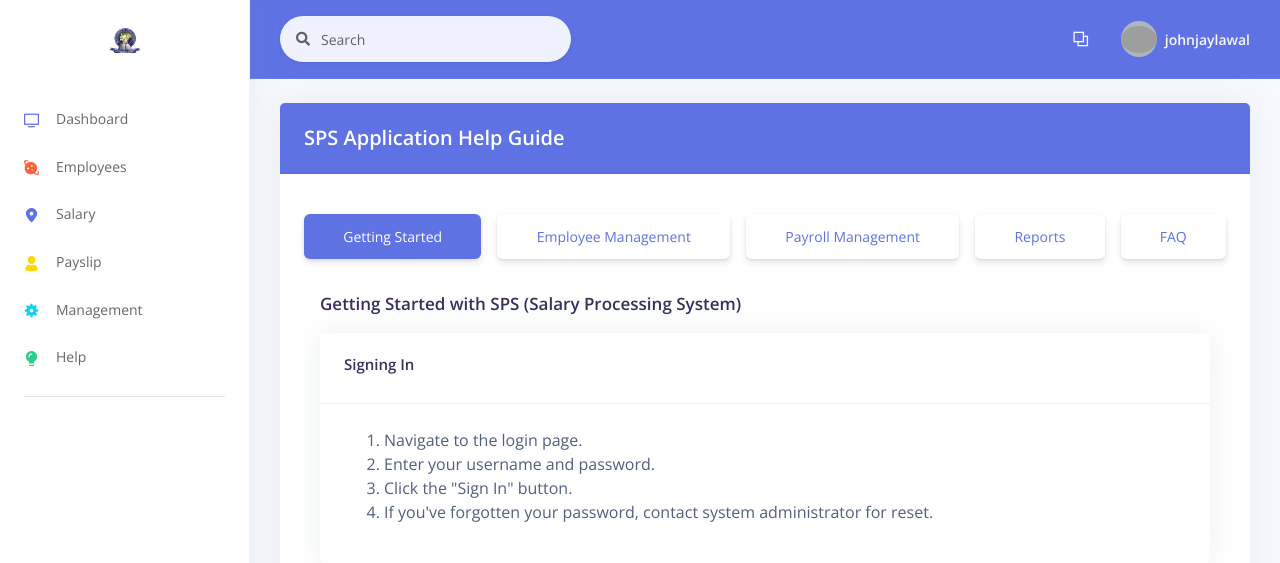
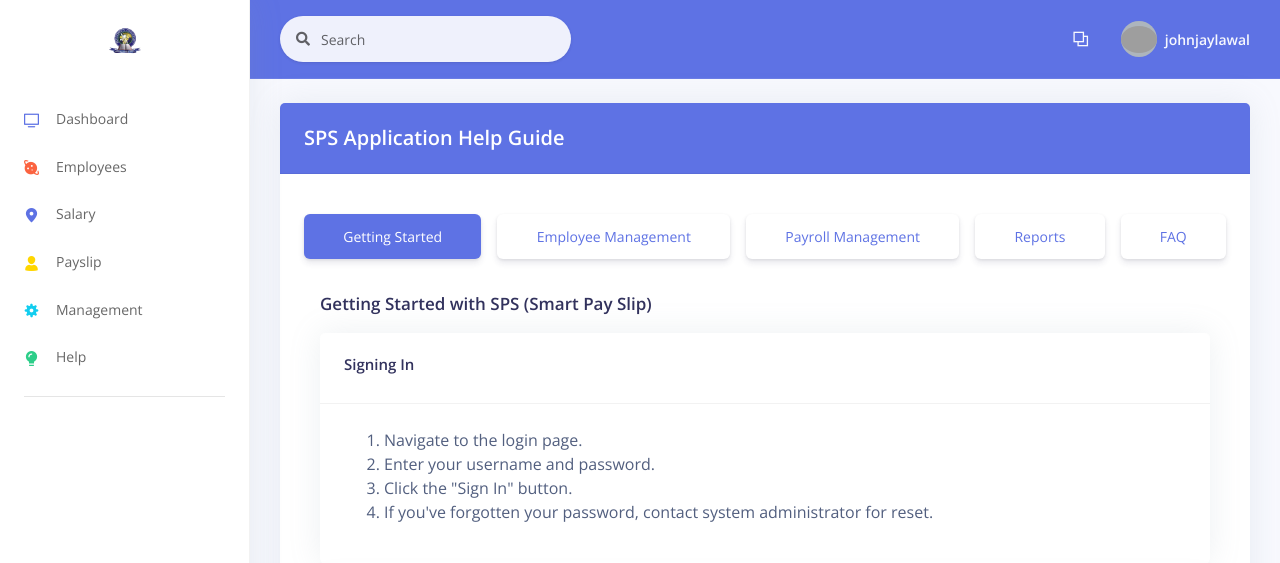
Before and after one commit to JayBeloved/SPS, a Django app: page /app/help/ in a window 1280 px wide. Shown: the top 563 px of the page. Run offline with Django 5.2, Linux system fonts and the light colour scheme; a user stored in the database is signed in; some libraries are stand-ins or nearby versions; grey boxes are pictures that could not be loaded.

Commit message:
Update help guide title for improved clarity on SPS branding

```diff
--- a/sps_project/apps/core/templates/core/help.html
+++ b/sps_project/apps/core/templates/core/help.html
@@ -32,7 +32,7 @@
             <div class="tab-content p-3" id="helpTabContent">
                 <!-- Getting Started Tab Content -->
                 <div class="tab-pane fade show active" id="tabs-getting-started" role="tabpanel" aria-labelledby="tabs-getting-started-tab">
-                    <h3 class="mb-3">Getting Started with SPS (Salary Processing System)</h3>
+                    <h3 class="mb-3">Getting Started with SPS (Smart Pay Slip)</h3>
 
                     <div class="card mb-4">
                         <div class="card-header">
```
